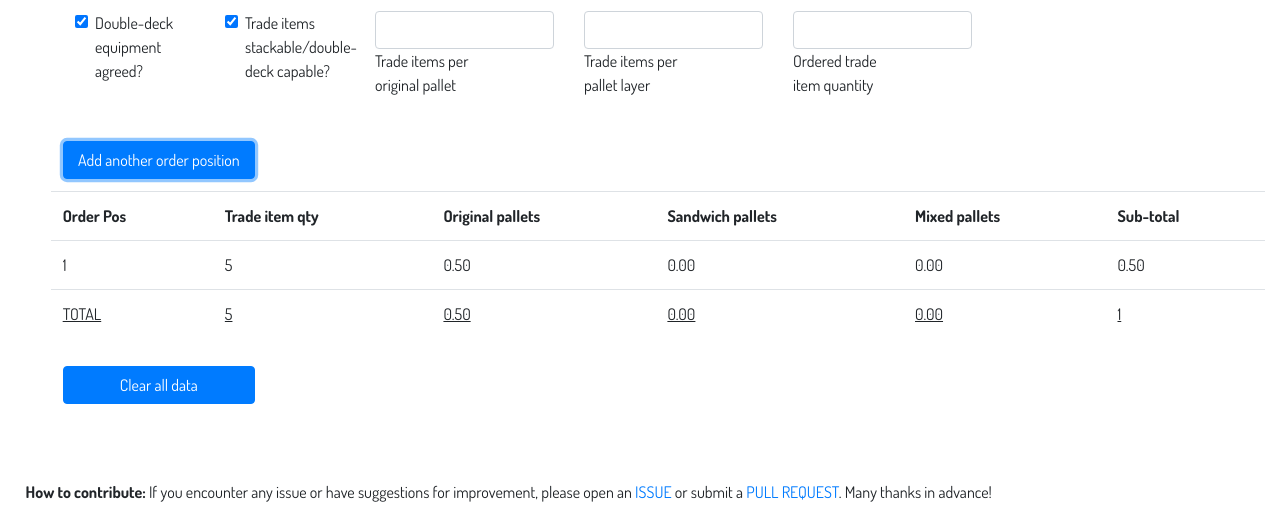
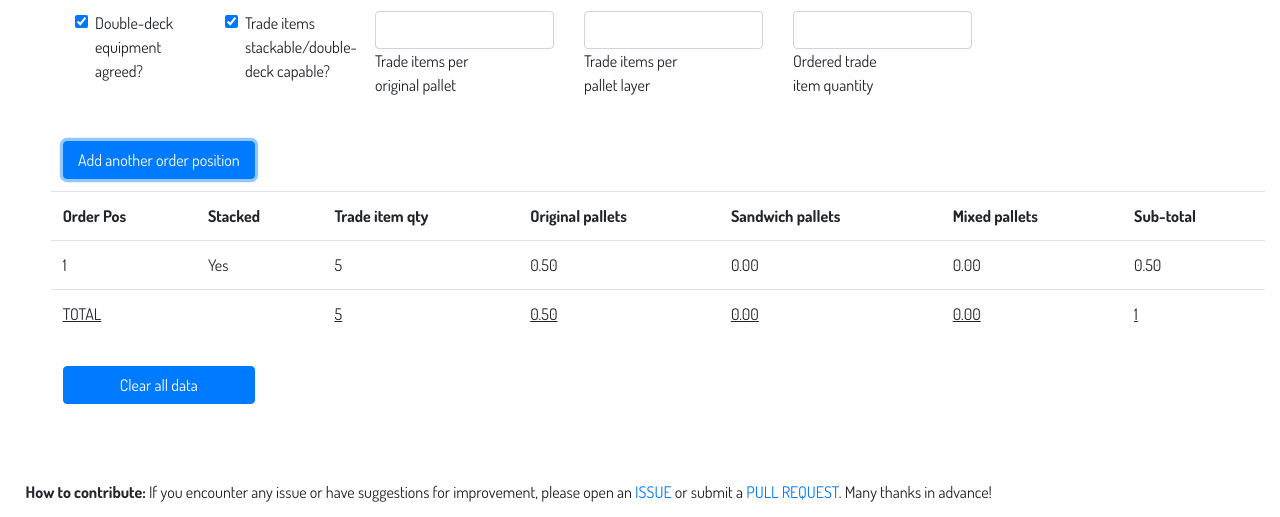
Before and after one commit to gs1-germany/palletBayCalculator, a plain HTML site: page index.html in a window 1280 px wide. Both pictures are taken after typing "5", "5", "5" into the empty fields and a click on the button "Add another order position". Shown: the part 310-827 px from the top of the page. Drawn offline with Linux system fonts and the light colour scheme.

Commit message:
Added stacked column

```diff
--- a/index.html
+++ b/index.html
@@ -70,6 +70,7 @@
         <table class="table table-hover" id="overview-table">
             <tr>
                 <th>Order Pos</th>
+                <th>Stacked</th>
                 <th>Trade item qty</th>
                 <th>Original pallets</th>
                 <th>Sandwich pallets</th>
@@ -78,6 +79,7 @@
             </tr>
             <tr id="sum-row">
                 <td>TOTAL</td>
+                <td></td>
                 <td id="sum-quantity">0</td>
                 <td id="sum-ori-pal">0</td>
                 <td id="sum-sandwich-pal">0</td>
--- a/javascript/index.js
+++ b/javascript/index.js
@@ -56,6 +56,7 @@ document.addEventListener("DOMContentLoaded", () => {
             let baysForSandwichPals = 0
             let woodPart = 0
             let baysForMixedPals = 0
+            let stacked = ''
 
             if (equipment === true && stackable === true) {
                 /* Calculate the number of pallet bays if original pallets are stackable */
@@ -67,6 +68,7 @@ document.addEventListener("DOMContentLoaded", () => {
                 /* Calculate the number of pallet bays if mixed pallets are stackable  */
                 baysForMixedPals = baysForMixedPals + itemLayerOverhang / palletCount / 2
                 /* Calculate sub-total for stackable pallets */
+                stacked = 'Yes'
 
             } else {
                 /* See if-clause, for non-stackable trade items or if double-deck equipment not agreed/available */
@@ -74,6 +76,7 @@ document.addEventListener("DOMContentLoaded", () => {
                 baysForSandwichPals = itemsInOriLayers / palletCount
                 woodPart = woodPart + (Math.ceil(baysForSandwichPals)) * 1 / 16
                 baysForMixedPals = baysForMixedPals + itemLayerOverhang / palletCount
+                stacked = 'No'
             }
 
             /* Calculate row/order totals */
@@ -88,6 +91,8 @@ document.addEventListener("DOMContentLoaded", () => {
             let row = table.insertRow(orderPosCounter)
             let cell = row.insertCell()
             cell.innerText = orderPosCounter
+            cell = row.insertCell()
+            cell.innerText = stacked
             cell = row.insertCell()
             cell.innerText = quantity
             cell = row.insertCell()
```
